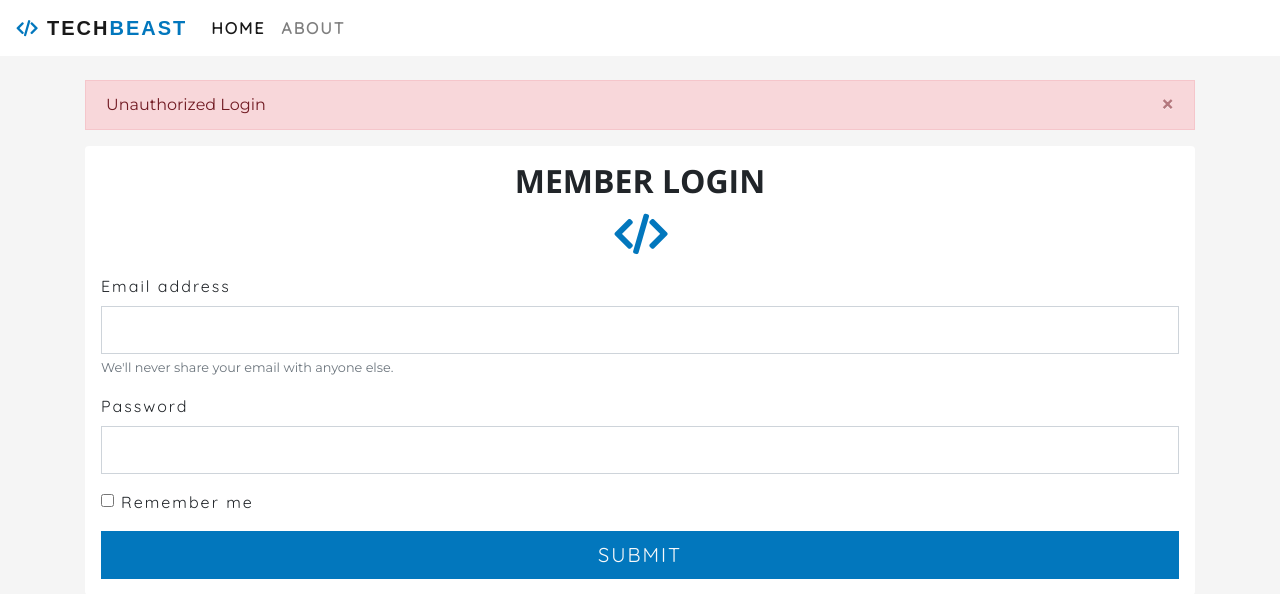
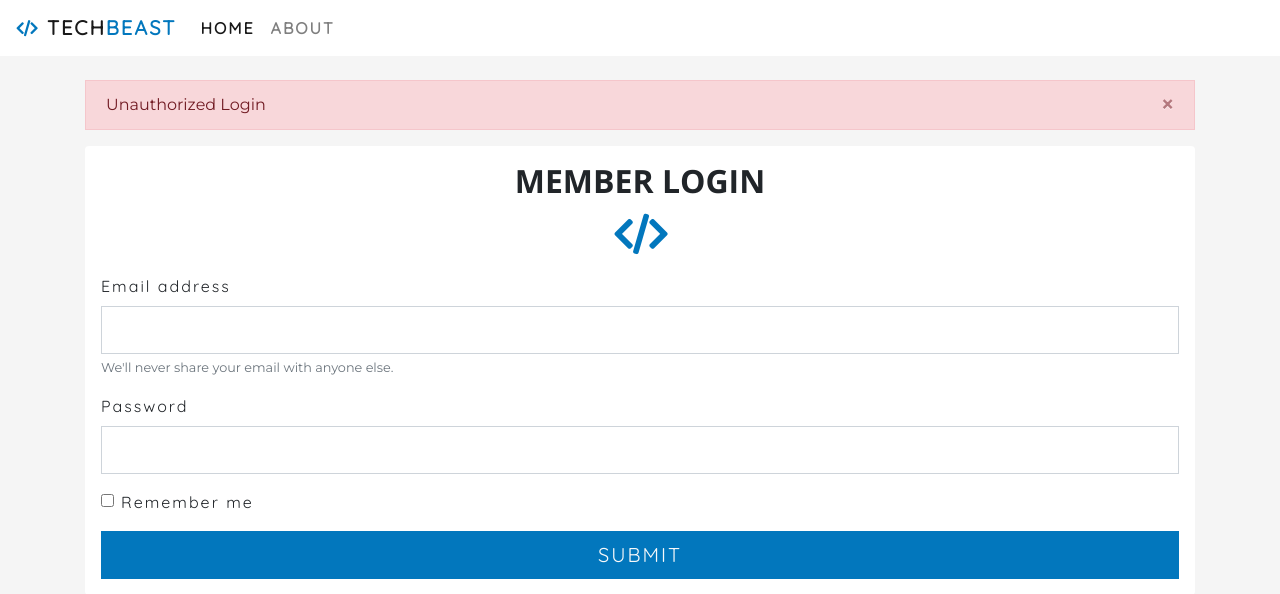
Before and after one commit to imaaditya-stack/TechBeast_Flask_App, a Flask app: page /update/1 in a window 1280 px wide. Shown: the top 594 px of the page. Run offline with Flask 2, Linux system fonts and the light colour scheme; some libraries are stand-ins or nearby versions; some web fonts are replaced.

Commit message:
Update main.css

```diff
--- a/static/main.css
+++ b/static/main.css
@@ -33,10 +33,6 @@ h2, h1, h3, h4, h5{
 
 .navbar-toggler{
 	border:none;
-}
-
-.navbar-brand{
- font-family: 'Nunito', sans-serif;
 }
 
 .btn{
```
